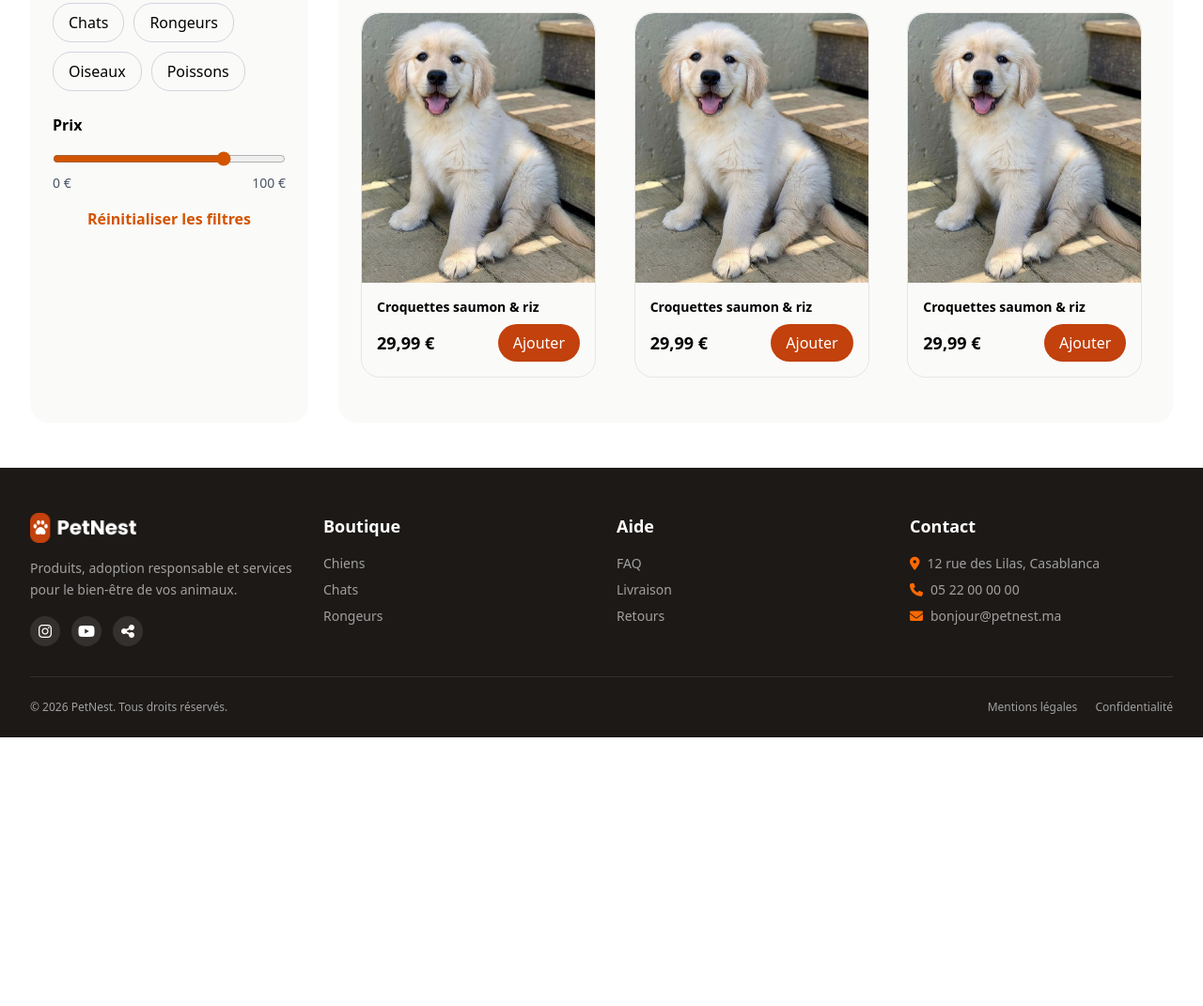
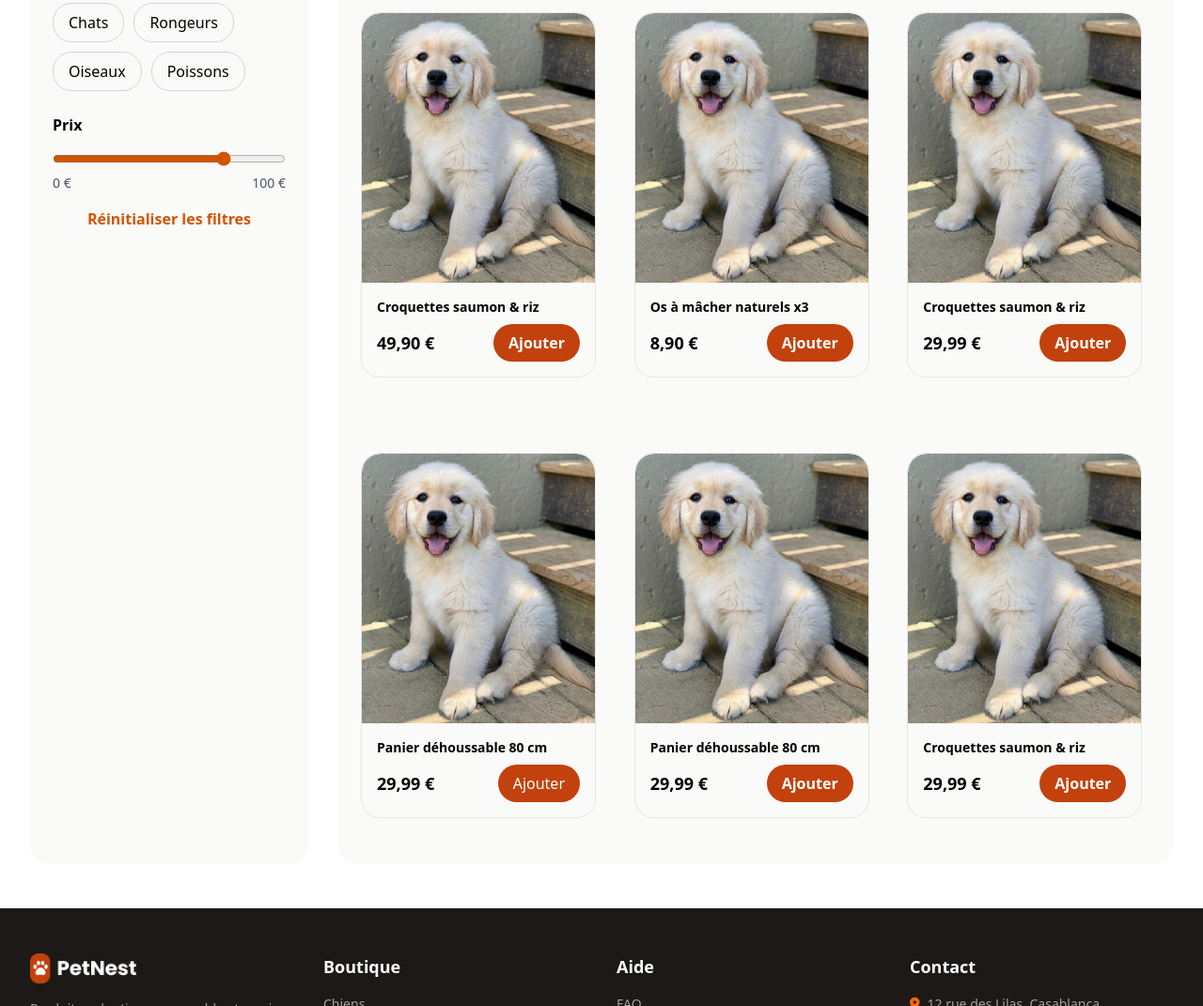
Before and after one commit to abdellaheltrach/PetNest, a plain HTML site: page src/html/cataloge.html in a window 1280 px wide. Shown: the part 418-1489 px from the top of the page at 94% size. Before the commit the page ends 1203 px from the top, so only its background shows below. Drawn offline with nearby package versions, Linux system fonts and the light colour scheme.

Commit message:
add full grid items

```diff
--- a/src/html/cataloge.html
+++ b/src/html/cataloge.html
@@ -20,6 +20,7 @@
     <style type="text/tailwind">
       @theme {
         --font-poppins: "Poppins", sans-serif;
+        --font-inter: "Inter", sans-serif;
       }
     </style>
 
@@ -187,9 +188,9 @@
                       Croquettes saumon & riz
                     </h3>
                     <div class="card-details flex justify-between items-center">
-                      <p class="font-poppins font-bold text-lg">29,99 €</p>
+                      <p class="font-poppins font-semibold text-lg">49,90 €</p>
                       <button
-                        class="rounded-[20px] px-4 py-2 bg-[#C2410C] text-white"
+                        class="font-poppins font-semibold  rounded-[20px] px-4 py-2 bg-[#C2410C] text-white"
                       >
                         Ajouter
                       </button>
@@ -198,7 +199,31 @@
                 </div>
               </div>
 
-              <!-- Product 2 (Example for 3 columns) -->
+              <!-- Product 2  -->
+              <div class="product-card my-[24px]">
+                <div class="bg-[#FAFAF9] rounded-[20px] overflow-hidden border-[#E7E5E4]">
+                  <img
+                    src="../les-images/DogAdoption.jpg"
+                    alt="Croquettes saumon & riz"
+                    class="w-full rounded-t-[20px]"
+                  />
+                  <div class="p-4">
+                    <h3 class="font-poppins font-semibold text-sm mb-2">
+                      Os à mâcher naturels x3
+                    </h3>
+                    <div class="card-details flex justify-between items-center">
+                      <p class="font-poppins font-bold text-lg">8,90 €</p>
+                      <button
+                        class="font-poppins font-semibold  rounded-[20px] px-4 py-2 bg-[#C2410C] text-white"
+                      >
+                        Ajouter
+                      </button>
+                    </div>
+                  </div>
+                </div>
+              </div>
+
+              <!-- Product 3  -->
               <div class="product-card my-[24px]">
                 <div class="bg-[#FAFAF9] rounded-[20px] overflow-hidden border-[#E7E5E4]">
                   <img
@@ -213,6 +238,29 @@
                     <div class="card-details flex justify-between items-center">
                       <p class="font-poppins font-bold text-lg">29,99 €</p>
                       <button
+                        class="font-poppins font-semibold  rounded-[20px] px-4 py-2 bg-[#C2410C] text-white"
+                      >
+                        Ajouter
+                      </button>
+                    </div>
+                  </div>
+                </div>
+              </div>
+                            <!-- Product 4 -->
+              <div class="product-card my-[24px]">
+                <div class="bg-[#FAFAF9] rounded-[20px] overflow-hidden border-[#E7E5E4]">
+                  <img
+                    src="../les-images/DogAdoption.jpg"
+                    alt="Croquettes saumon & riz"
+                    class="w-full rounded-t-[20px]"
+                  />
+                  <div class="p-4">
+                    <h3 class="font-poppins font-semibold text-sm mb-2">
+                      Panier déhoussable 80 cm
+                    </h3>
+                    <div class="card-details flex justify-between items-center">
+                      <p class="font-poppins font-bold text-lg">29,99 €</p>
+                      <button
                         class="rounded-[20px] px-4 py-2 bg-[#C2410C] text-white"
                       >
                         Ajouter
@@ -222,7 +270,31 @@
                 </div>
               </div>
 
-              <!-- Product 3 (Example for 3 columns) -->
+              <!-- Product 5  -->
+              <div class="product-card my-[24px]">
+                <div class="bg-[#FAFAF9] rounded-[20px] overflow-hidden border-[#E7E5E4]">
+                  <img
+                    src="../les-images/DogAdoption.jpg"
+                    alt="Croquettes saumon & riz"
+                    class="w-full rounded-t-[20px]"
+                  />
+                  <div class="p-4">
+                    <h3 class="font-poppins font-semibold text-sm mb-2">
+                      Panier déhoussable 80 cm
+                    </h3>
+                    <div class="card-details flex justify-between items-center">
+                      <p class="font-poppins font-bold text-lg">29,99 €</p>
+                      <button
+                        class="font-poppins font-semibold  rounded-[20px] px-4 py-2 bg-[#C2410C] text-white"
+                      >
+                        Ajouter
+                      </button>
+                    </div>
+                  </div>
+                </div>
+              </div>
+
+              <!-- Product 6 -->
               <div class="product-card my-[24px]">
                 <div class="bg-[#FAFAF9] rounded-[20px] overflow-hidden border-[#E7E5E4]">
                   <img
@@ -237,7 +309,7 @@
                     <div class="card-details flex justify-between items-center">
                       <p class="font-poppins font-bold text-lg">29,99 €</p>
                       <button
-                        class="rounded-[20px] px-4 py-2 bg-[#C2410C] text-white"
+                        class="font-poppins font-semibold  rounded-[20px] px-4 py-2 bg-[#C2410C] text-white"
                       >
                         Ajouter
                       </button>
```
